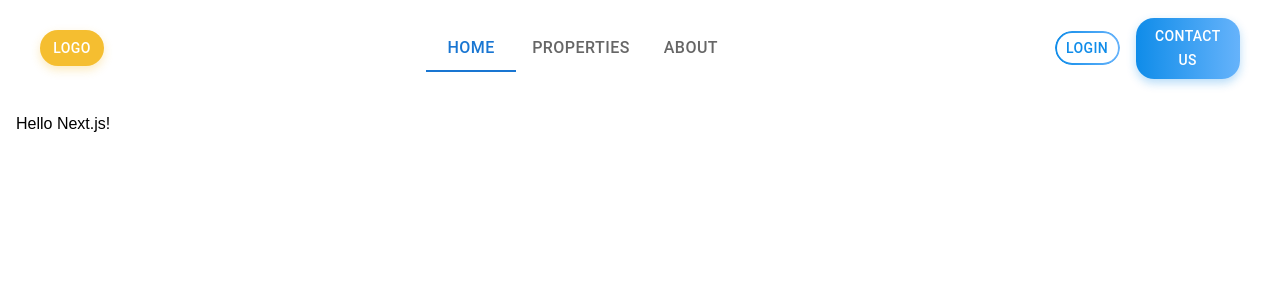
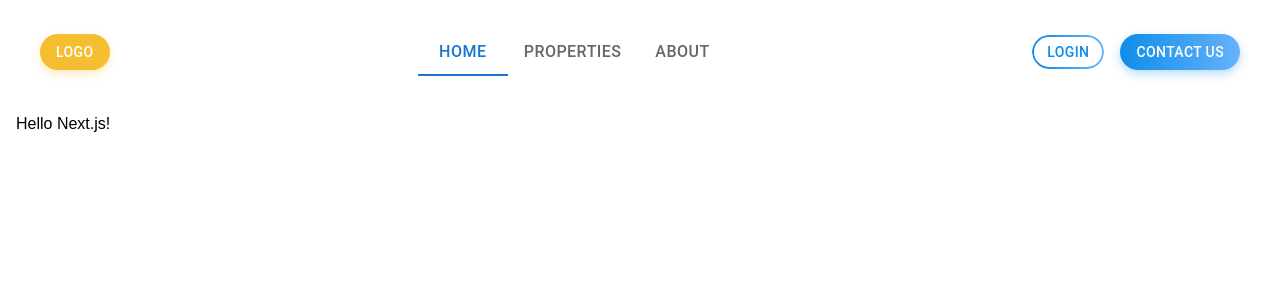
Before and after one commit to Rifat8080/realestate_material_ui_next_js, a Next.js app: page / in a window 1280 px wide. Shown: the top 300 px of the page. Built offline with nearby package versions, Linux system fonts and the light colour scheme.

Commit message:
fixed btn

```diff
--- a/components/navbar.js
+++ b/components/navbar.js
@@ -70,33 +70,52 @@ const styles = {
 };
 
 // ===== REUSABLE COMPONENTS =====
+// Update the GradientButton component
 const GradientButton = ({ children, className = "", ...props }) => (
   <Button
     variant="contained"
     className={`rounded-md ${className}`}
-    sx={{ ...styles.blueGradient, ...styles.roundedBorder, ...props.sx }}
+    sx={{
+      ...styles.blueGradient,
+      ...styles.roundedBorder,
+      whiteSpace: 'nowrap',
+      minWidth: 'max-content',
+      ...props.sx
+    }}
     {...props}
   >
     {children}
   </Button>
 );
 
+// Update the OutlinedGradientButton component
 const OutlinedGradientButton = ({ children, className = "", ...props }) => (
   <Button
     variant="outlined"
     className={`rounded-md ${className}`}
-    sx={{ ...styles.outlinedGradient, ...props.sx }}
+    sx={{
+      ...styles.outlinedGradient,
+      whiteSpace: 'nowrap',
+      minWidth: 'max-content',
+      ...props.sx
+    }}
     {...props}
   >
     {children}
   </Button>
 );
 
+// Update the YellowButton component
 const YellowButton = ({ children, className = "", ...props }) => (
   <Button
     variant="contained"
     className={`rounded-xl ${className}`}
-    sx={{ ...styles.yellowButton, ...props.sx }}
+    sx={{
+      ...styles.yellowButton,
+      whiteSpace: 'nowrap',
+      minWidth: 'max-content',
+      ...props.sx
+    }}
     {...props}
   >
     {children}
```
